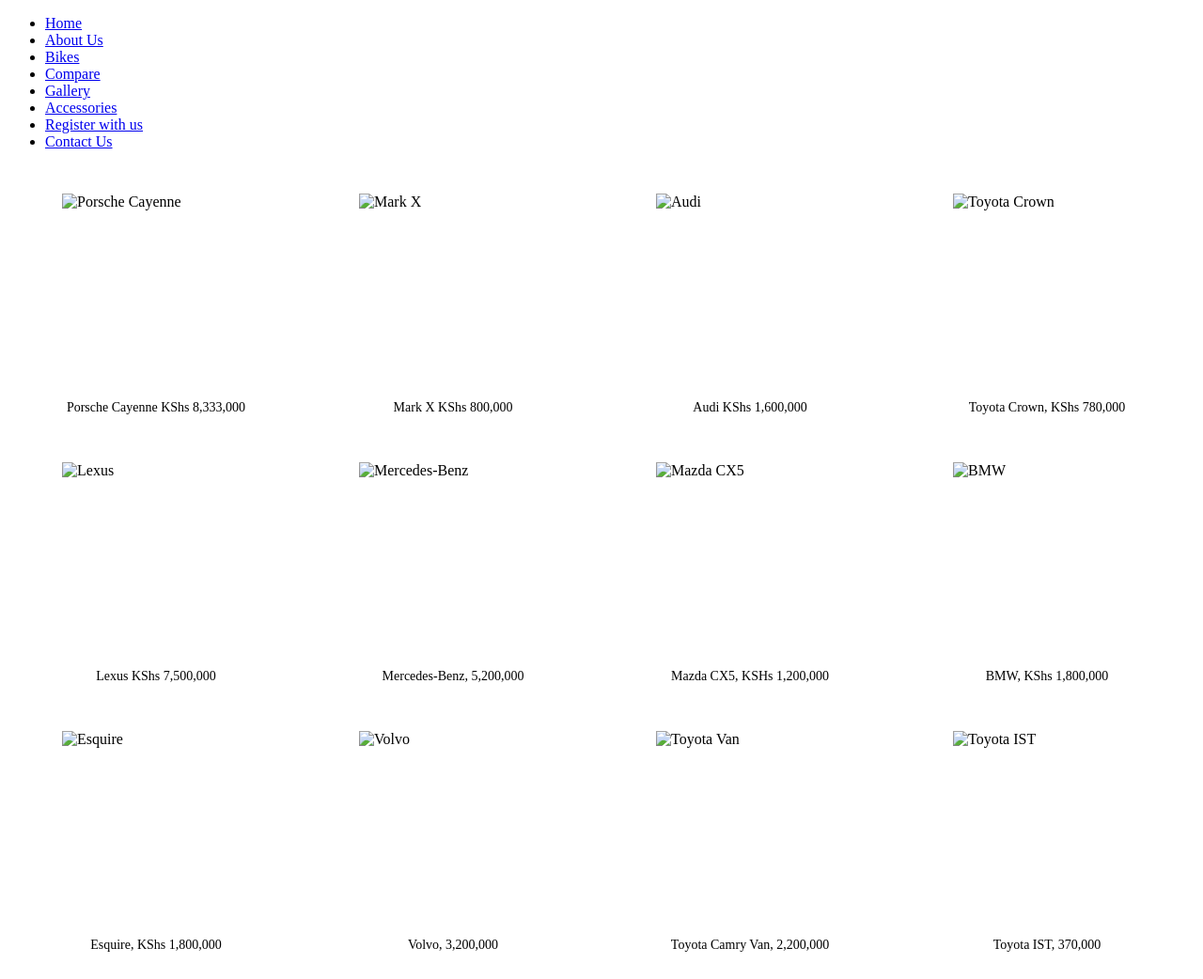
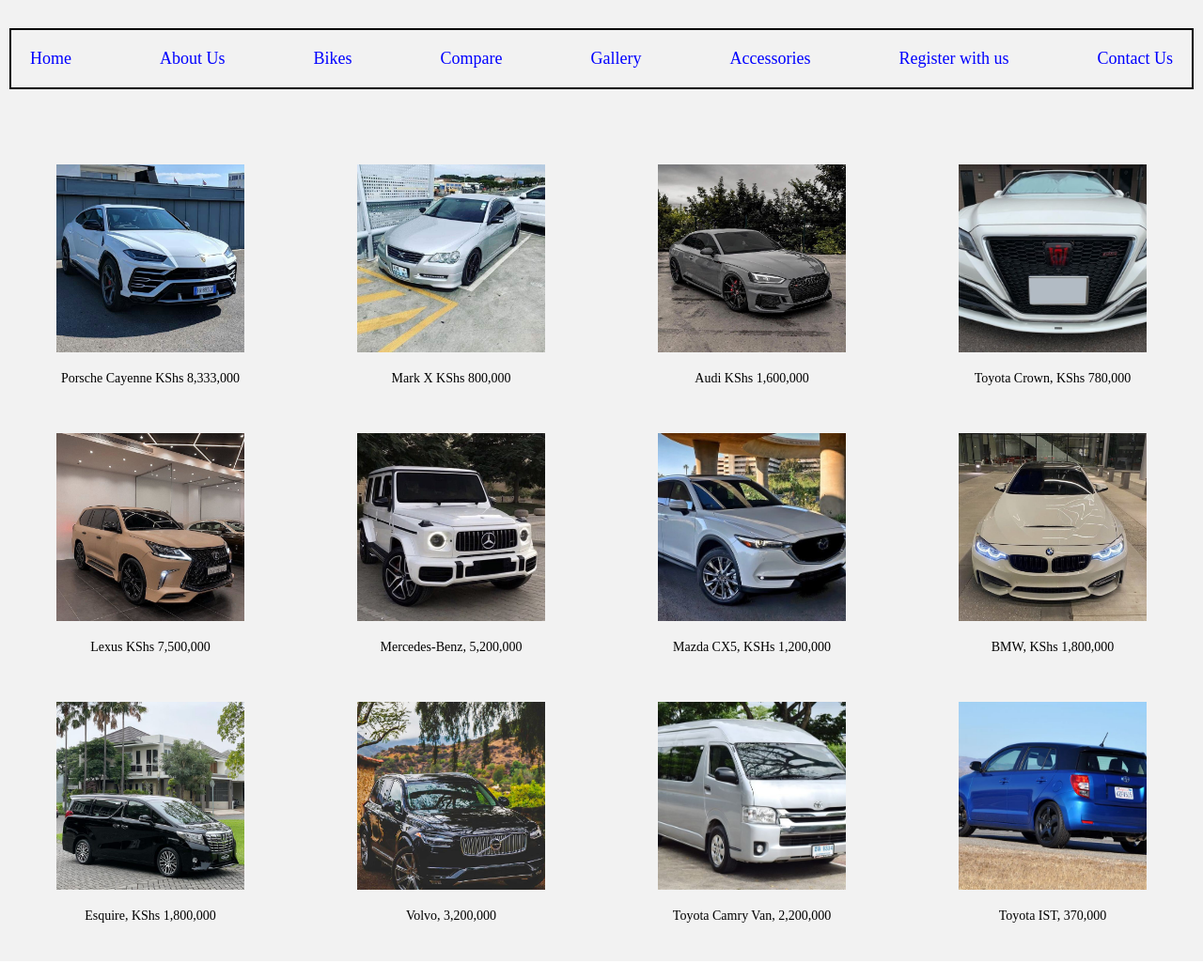
Before and after one commit to mahlon-kanyi/Final-project, a plain HTML site: page gallery.html in a window 1280 px wide. Shown: the whole page at 94% size. Drawn offline with Linux system fonts and the light colour scheme.

Commit message:
Edit images.

```diff
--- a/gallery.html
+++ b/gallery.html
@@ -2,37 +2,7 @@
 <html>
 <head>
   <title>Image Gallery</title>
-  <style>
-    figure {
-      display: flex;
-      flex-direction: column;
-      align-items: center;
-      margin: 20px;
-    }
-    img {
-      max-width: 300px;
-      width: 100%;
-    }
-    figcaption {
-      text-align: center;
-      font-size: 14px;
-      margin-top: 10px;
-    }
-  </style>
- <style>
-    .image-grid {
-      display: flex;
-      flex-wrap: wrap;
-      justify-content: space-around;
-    }
-
-    .image-grid img {
-      width: 200px;
-      height: 200px;
-      object-fit: cover;
-      margin: 10px;
-    }
-  </style>
+  <link rel="stylesheet" href="/styles.css">
 </head>
 
 <!-- Navigation -->
@@ -59,58 +29,66 @@
 
 <body>
  <div class="image-grid">
-<figure>
-    <img src="image1.jpg" alt="Porsche Cayenne">
+  <figure>
+    <img src="./Images/image1.jpg" alt="Porsche Cayenne">
     <figcaption>Porsche Cayenne KShs 8,333,000</figcaption>
   </figure>
 
   <figure>
-    <img src="image2.jpg" alt="Mark X">
-    <figcaption>Mark X  KShs 800,000</figcaption>
+    <img src="./Images/image2.jpg" alt="Mark X">
+    <figcaption>Mark X KShs 800,000</figcaption>
   </figure>
 
   <figure>
-    <img src="image3.jpg" alt="Audi">
+    <img src="./Images/image3.jpg" alt="Audi">
     <figcaption>Audi KShs 1,600,000</figcaption>
   </figure>
 
   <figure>
-    <img src="image7.jpg" alt="Toyota Crown">
+    <img src="./Images/image7.jpg" alt="Toyota Crown">
     <figcaption>Toyota Crown, KShs 780,000</figcaption>
   </figure>
 
   <figure>
-    <img src="image6.jpg" alt="Lexus">
+    <img src="./Images/image6.jpg" alt="Lexus">
     <figcaption>Lexus KShs 7,500,000</figcaption>
   </figure>
+
   <figure>
-    <img src="image5.jpg" alt="Mercedes-Benz">
+    <img src="./Images/image5.jpg" alt="Mercedes-Benz">
     <figcaption>Mercedes-Benz, 5,200,000</figcaption>
   </figure>
+
   <figure>
-    <img src="image8.jpg" alt="Mazda CX5">
+    <img src="./Images/image8.jpg" alt="Mazda CX5">
     <figcaption>Mazda CX5, KSHs 1,200,000</figcaption>
   </figure>
+
   <figure>
-    <img src="image9.jpg" alt="BMW">
+    <img src="./Images/image9.jpg" alt="BMW">
     <figcaption>BMW, KShs 1,800,000</figcaption>
   </figure>
+
   <figure>
-    <img src="image11.jpg" alt="Esquire">
+    <img src="./Images/image11.jpg" alt="Esquire">
     <figcaption>Esquire, KShs 1,800,000</figcaption>
   </figure>
+
   <figure>
-    <img src="image12.jpg" alt="Volvo">
+    <img src="./Images/image12.jpg" alt="Volvo">
     <figcaption>Volvo, 3,200,000</figcaption>
   </figure>
+
   <figure>
-    <img src="image13.jpg" alt="Toyota Van">
+    <img src="./Images/image13.jpg" alt="Toyota Van">
     <figcaption>Toyota Camry Van, 2,200,000</figcaption>
   </figure>
- <figure>
-    <img src="image14.jpg" alt="Toyota IST">
+
+  <figure>
+    <img src="./Images/image14.jpg" alt="Toyota IST">
     <figcaption>Toyota IST, 370,000</figcaption>
   </figure>
+
 </div>
 </body>
 </html>
--- a/styles.css
+++ b/styles.css
@@ -215,6 +215,34 @@ img {
 
 
 /* Start Gallary */
+figure {
+  display: flex;
+  flex-direction: column;
+  align-items: center;
+  margin: 20px;
+}
+img {
+  max-width: 300px;
+  width: 100%;
+}
+figcaption {
+  text-align: center;
+  font-size: 14px;
+  margin-top: 10px;
+}
+
+.image-grid {
+  display: flex;
+  flex-wrap: wrap;
+  justify-content: space-around;
+}
+
+.image-grid img {
+  width: 200px;
+  height: 200px;
+  object-fit: cover;
+  margin: 10px;
+}
 /* End Gallary */
 
 
```
Also changed, not shown: bikes.html (+9 -9 lines), Images/image12.jpg (renamed from Images/Image12.jpg), Images/image14.jpg (renamed from Images/Image14.jpg), Images/image5.jpg (renamed from Images/Image5.jpg).
